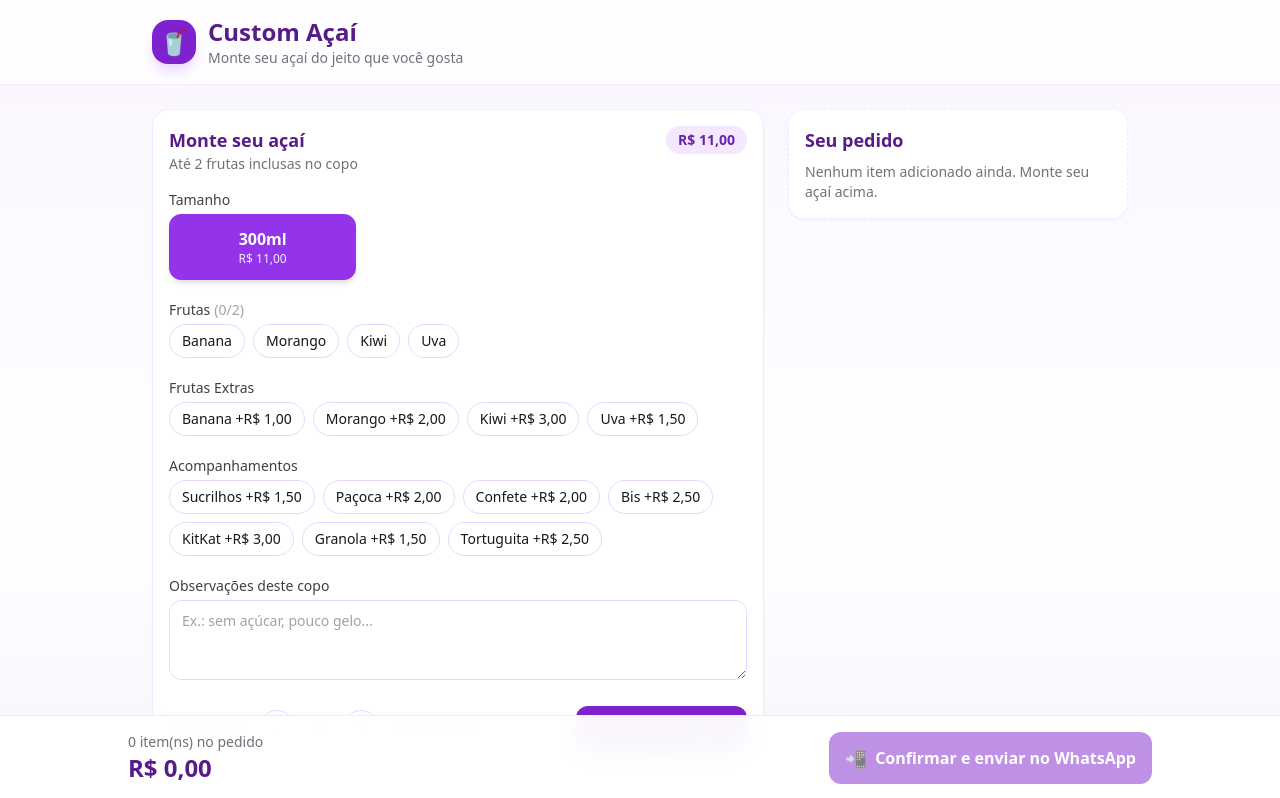
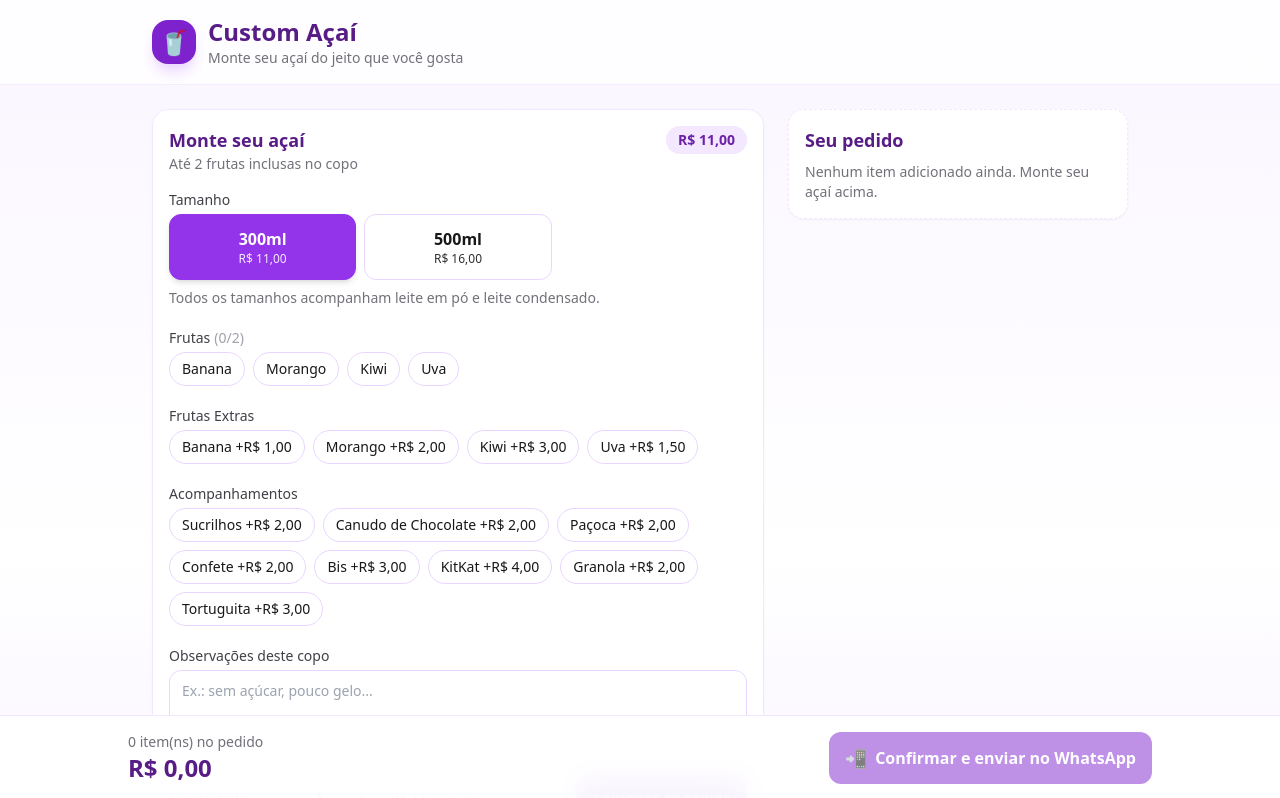
Before and after one commit to anderson-tec12/custom-acai, a React (Vite) app: page / in a window 1280 px wide. Shown: the top 798 px of the page. Built offline with nearby package versions, Linux system fonts and the light colour scheme.

Commit message:
feat: ajustando tabela de  preco

```diff
--- a/src/components/BowlBuilder.tsx
+++ b/src/components/BowlBuilder.tsx
@@ -22,7 +22,7 @@ type BowlBuilderProps = {
 }
 
 export function BowlBuilder({ onAdd }: BowlBuilderProps) {
-  const [sizeId, setSizeId] = useState<SizeId>(menu.sizes[1]?.id ?? menu.sizes[0].id)
+  const [sizeId, setSizeId] = useState<SizeId>("300")
   const [toppingIds, setToppingIds] = useState<string[]>([])
   const [notes, setNotes] = useState("")
   const [quantity, setQuantity] = useState(1)
@@ -101,6 +101,9 @@ export function BowlBuilder({ onAdd }: BowlBuilderProps) {
               </button>
             ))}
           </div>
+          <p className="mt-2 text-sm text-zinc-500">
+            Todos os tamanhos acompanham leite em pó e leite condensado.
+          </p>
         </div>
 
         {menu.toppingCategories.map((category) => {
--- a/src/menu.json
+++ b/src/menu.json
@@ -1,6 +1,7 @@
 {
   "sizes": [
-    { "id": "300", "name": "300ml", "price": 11 }
+    { "id": "300", "name": "300ml", "price": 11 },
+    { "id": "500", "name": "500ml", "price": 16 }
   ],
   "toppingCategories": [
     {
@@ -28,13 +29,14 @@
       "id": "acompanhamentos",
       "name": "Acompanhamentos",
       "toppings": [
-        { "id": "sucrilhos", "name": "Sucrilhos", "price": 1.5 },
+        { "id": "sucrilhos", "name": "Sucrilhos", "price": 2 },
+        { "id": "canudo-de-chocolate", "name": "Canudo de Chocolate", "price": 2 },
         { "id": "pacoca", "name": "Paçoca", "price": 2 },
         { "id": "confete", "name": "Confete", "price": 2 },
-        { "id": "bis", "name": "Bis", "price": 2.5 },
-        { "id": "kitkat", "name": "KitKat", "price": 3 },
-        { "id": "granola", "name": "Granola", "price": 1.5 },
-        { "id": "tortuguita", "name": "Tortuguita", "price": 2.5 }
+        { "id": "bis", "name": "Bis", "price": 3 },
+        { "id": "kitkat", "name": "KitKat", "price": 4 },
+        { "id": "granola", "name": "Granola", "price": 2 },
+        { "id": "tortuguita", "name": "Tortuguita", "price": 3 }
       ]
     }
   ],
```
